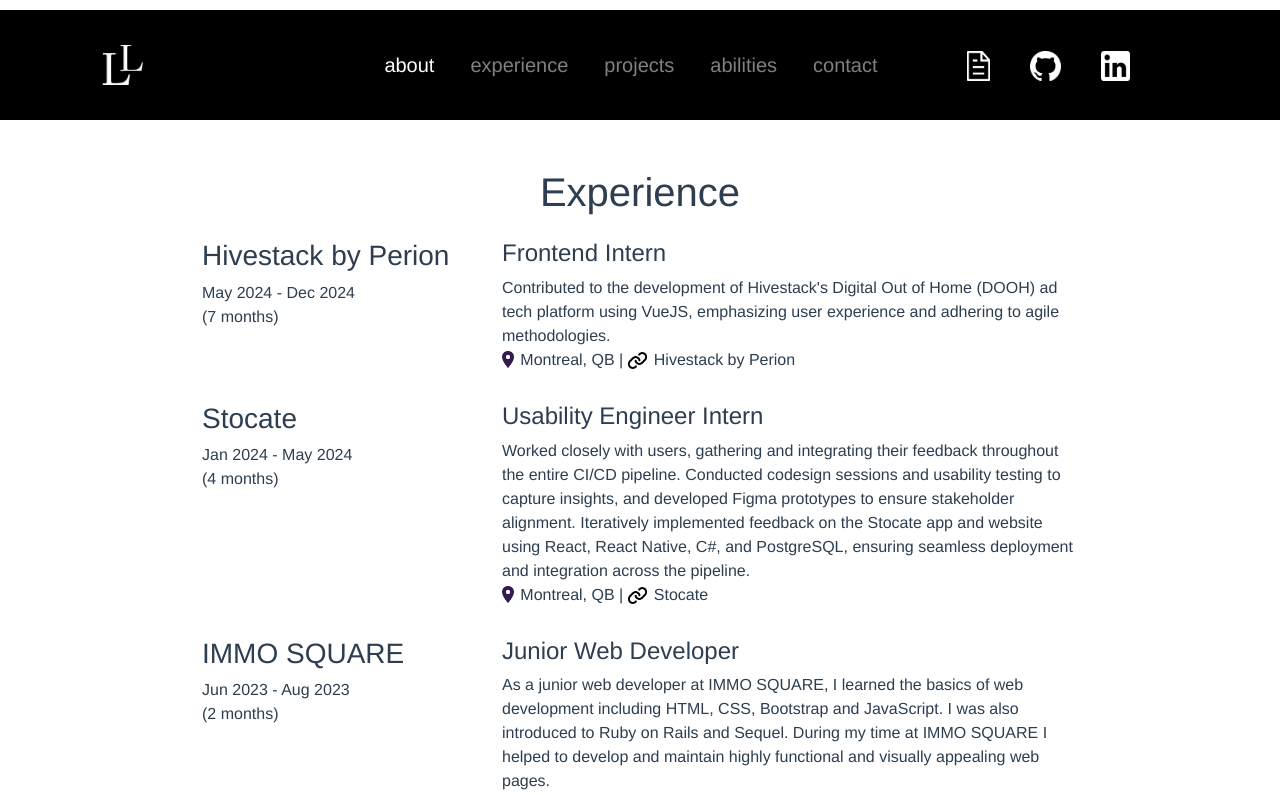
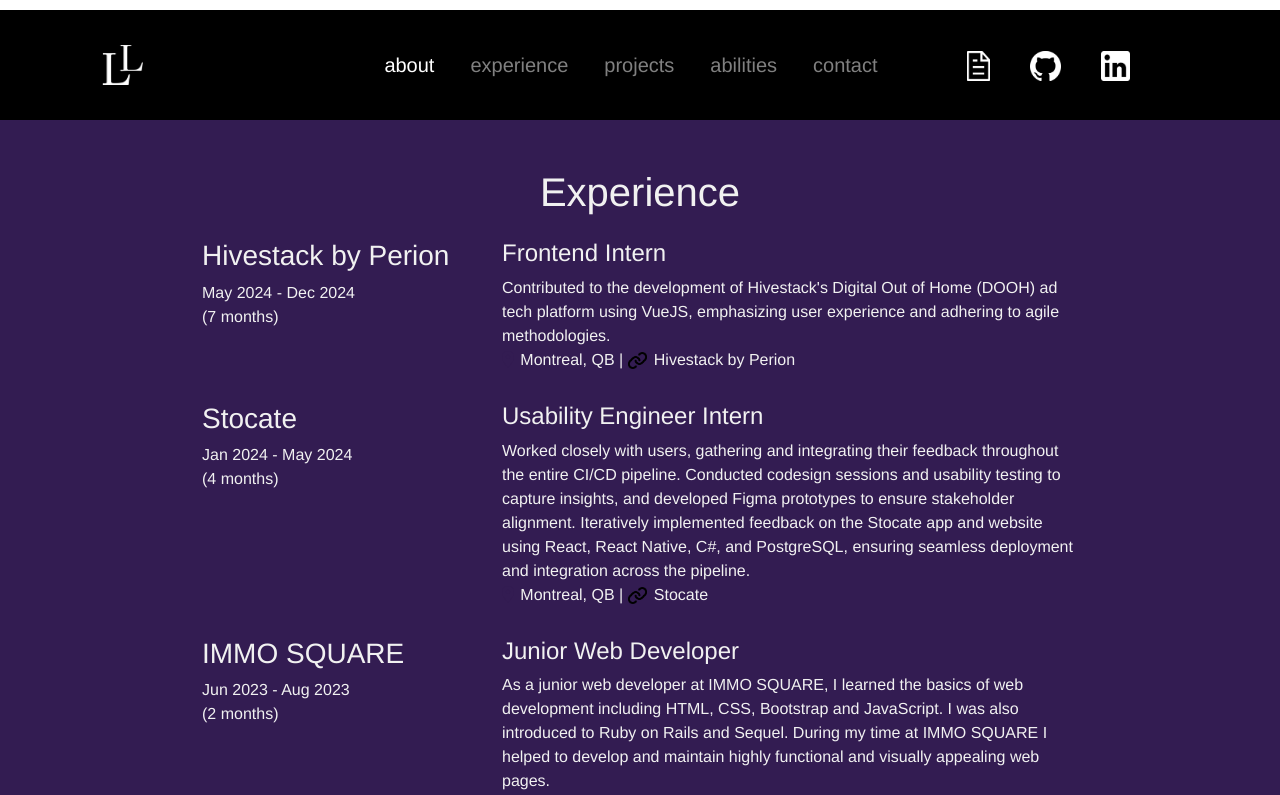
Before and after one commit to LianLambert/lian-website, a Vue app: page / in a window 1280 px wide. Shown: the part 680-1475 px from the top of the page. Built offline with nearby package versions, Linux system fonts and the light colour scheme.

Commit message:
add experience section background color

```diff
--- a/src/components/sections/ExperienceSection.vue
+++ b/src/components/sections/ExperienceSection.vue
@@ -1,5 +1,5 @@
 <template>
-  <section id="experience" class="section centered" style="background-color: #ffffff">
+  <section id="experience" class="section centered">
     <div class="experience-container">
       <h1>Experience</h1>
       <ExperienceEntry
@@ -39,6 +39,10 @@
 import ExperienceEntry from "../ExperienceEntry.vue";
 </script>
 <style scoped>
+#experience {
+  background-color: #331c52;
+}
+
 .experience-container {
   display: flex;
   flex-direction: column;
@@ -46,6 +50,7 @@
   align-items: center;
   width: 100%;
   max-width: 900px;
+  color: rgb(241, 241, 241);
   text-align: center;
 }
 </style>
```
